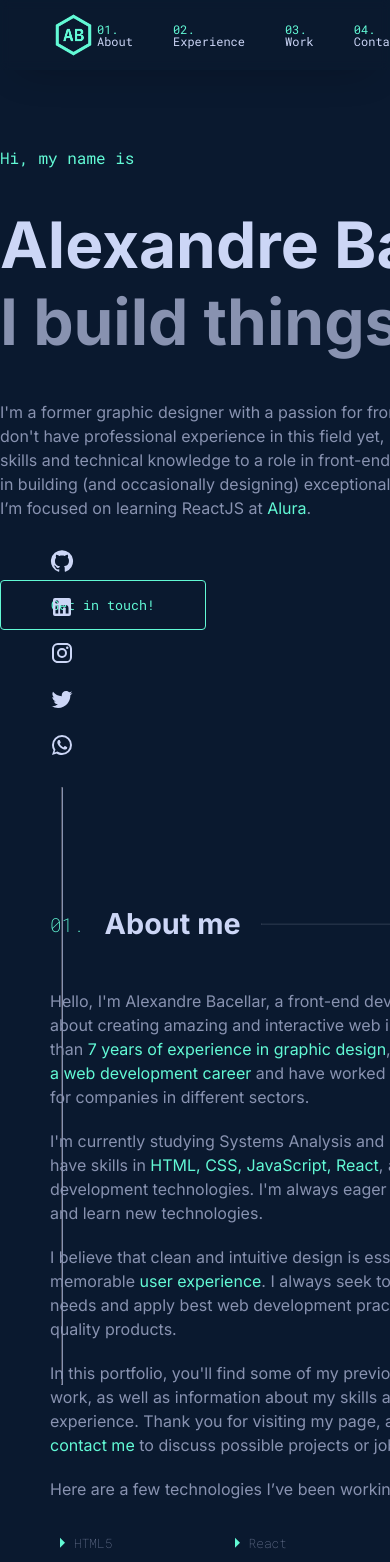
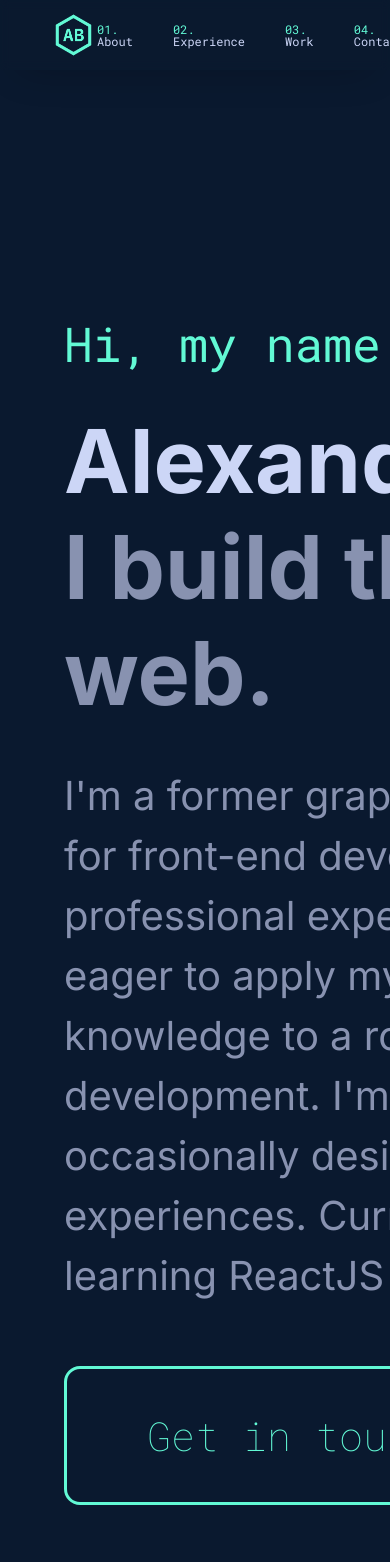
Before and after one commit to bacellar08/bacellar08.github.io, a React (Create React App) app: page / in a window 390 px wide. Shown: the top 1562 px of the page. Built offline with nearby package versions, Linux system fonts and the light colour scheme.

Commit message:
responsive part one

```diff
--- a/src/components/MyResume.jsx
+++ b/src/components/MyResume.jsx
@@ -1,10 +1,11 @@
 import '../styles/resume.css'
+import ResumeFile from '../img/Alexandre+Bacellar+-+Resume+2023+Updated.pdf'
 
 const MyResume = () => {
 
     const downloadResume = () => {
 
-        console.log("Downloading resume");
+        console.log('Downloading file...')
       };
 
   return (
@@ -81,7 +82,7 @@ editing, animation and image processing.</li>
 </ul>
 </div>
 
-<button className='btn' onClick={downloadResume}>Download</button>
+<a href={ResumeFile} download><button className='btn' onClick={downloadResume}>Download</button></a>
 </></div>
   )
 }
--- a/src/index.css
+++ b/src/index.css
@@ -24,7 +24,7 @@ body {
 
 .container {
     padding: 150px 0;
-    width: 1000px;
+    width: 62.5em;
     margin: 0 auto;
 }
 
@@ -91,3 +91,46 @@ i:hover {
 #scroll-btn {
     opacity: 0;
 }
+
+
+
+@media screen and (max-width: 480px) {
+
+    .social-container {
+        display: none;
+    }
+
+    .intro-container {
+        box-sizing: border-box;
+        display: flex;
+        flex-direction: column;
+        width: 62.5em !important;
+        padding: 20em 4em !important;
+        word-wrap: break-word;
+
+    }
+
+    .span {
+        font-size: 3em;
+    }
+
+    .short-resume {
+        width: 100% ;
+        line-height: 1.5em;
+        font-size: 2.5em;
+        word-wrap: break-word;
+    }
+
+    .title {
+        font-size: 5.5em;
+    }
+
+    .calltoaction-btn {
+        border-radius: 0.4em;
+        border-width: 3px;
+        font-size: 2.5em;
+        font-weight: 100;
+        padding: 1em 2em;
+    }
+
+}
--- a/src/styles/about.css
+++ b/src/styles/about.css
@@ -1,7 +1,6 @@
 
 
 .about-container {
-    /* padding: 300px 0 0 0; */
     width: 1000px;
     margin: 0 auto;
     display: flex;
@@ -80,3 +79,50 @@
     left: 17%;
     z-index: -1;
 }
+
+
+@media screen and (max-width: 480px) {
+
+    .about-container {
+        width: 1000px !important;
+        box-sizing: border-box;
+        padding: 20em 4em !important;
+        flex-direction: column;
+        align-items: start !important;
+        justify-content: flex-start !important;
+        font-size: 1em;
+
+    }
+
+    .about-title {
+        padding-bottom: 7em !important;
+    }
+
+    .about-container hr {
+        width: 100% !important;
+    }
+
+    .img-bg {
+        display: none;
+    }
+
+    .about-title h2 {
+        font-size: 4em !important;
+    }
+
+    .about-title span {
+        font-size: 4em !important;
+    }
+
+    .about-container p {
+        box-sizing: border-box;
+        line-height: 1.5em;
+        font-size: 2.5em;
+        word-wrap: break-word;
+
+    }
+
+    .about-skills {
+        font-size: 2em;
+    }
+}
--- a/src/styles/introduction.css
+++ b/src/styles/introduction.css
@@ -1,8 +1,7 @@
 
 .intro-container {
-    width: 900px !important;
     margin: 0 auto;
-    padding-top: 200px;
+    padding-top: 300px !important;
 }
 
 .title {
@@ -23,7 +22,7 @@
 }
 
 .short-resume {
-    width: 70%;
+    width: 60%;
     line-height: 1.5rem;
 }
 
```
Also changed, not shown: src/styles/social.css (line endings or trailing spaces), 1 other file (tests, documents, lock files or other folders).
